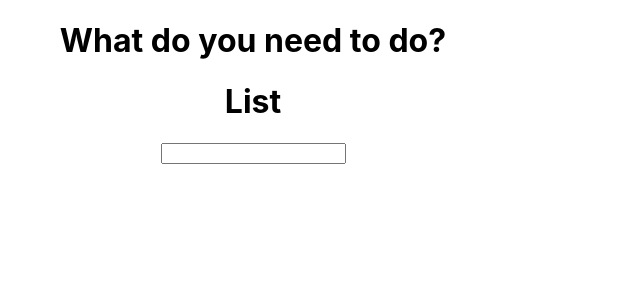
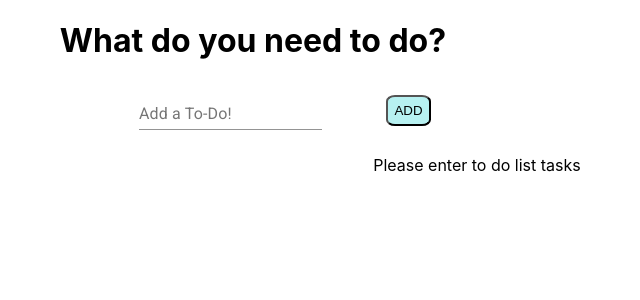
Before and after one commit to NathanaelMA/To-do-List, a React (Create React App) app: page / in a window 1280 px wide. Shown: the top 300 px of the page, without its empty margins (387-1027 px from the left). Built offline with nearby package versions, Linux system fonts and the light colour scheme.

Commit message:
save before pull

```diff
--- a/src/App.js
+++ b/src/App.js
@@ -1,15 +1,13 @@
-import React from 'react';
-import Header from "./component/header"
-import Todo from "./component/ToDo"
-import './App.css';
+import React from "react";
+import Header from "./component/header";
+import "./App.css";
+import ListUpdate from "./component/list-container/listUpdate.js";
 
 function App() {
   return (
     <div className="App">
-    <Header/>
-    <div className="todoBody">
-    <Todo/>
-    </div>
+      <Header />
+      <ListUpdate />
     </div>
   );
 }
--- a/src/component/list-container/listUpdate.js
+++ b/src/component/list-container/listUpdate.js
@@ -8,7 +8,7 @@ class ListUpdate extends Component {
     super(props);
 
     this.state = {
-      username: "",
+      userText: "",
     };
 
     this.updateInput = this.updateInput.bind(this);
@@ -16,11 +16,11 @@ class ListUpdate extends Component {
   }
 
   updateInput(event) {
-    this.setState({ username: event.target.value });
+    this.setState({ userText: event.target.value });
   }
 
   handleSubmit() {
-    console.log("Your input value is: " + this.state.username);
+    console.log("Your input value is: " + this.state.userText);
   }
   render() {
     return (
@@ -30,7 +30,7 @@ class ListUpdate extends Component {
           placeholder="buy milk, workout, etc"
           onChange={this.updateInput}
         />
-        <List text={this.state.username} />
+        <List text={this.state.userText} />
       </span>
     );
   }
```
